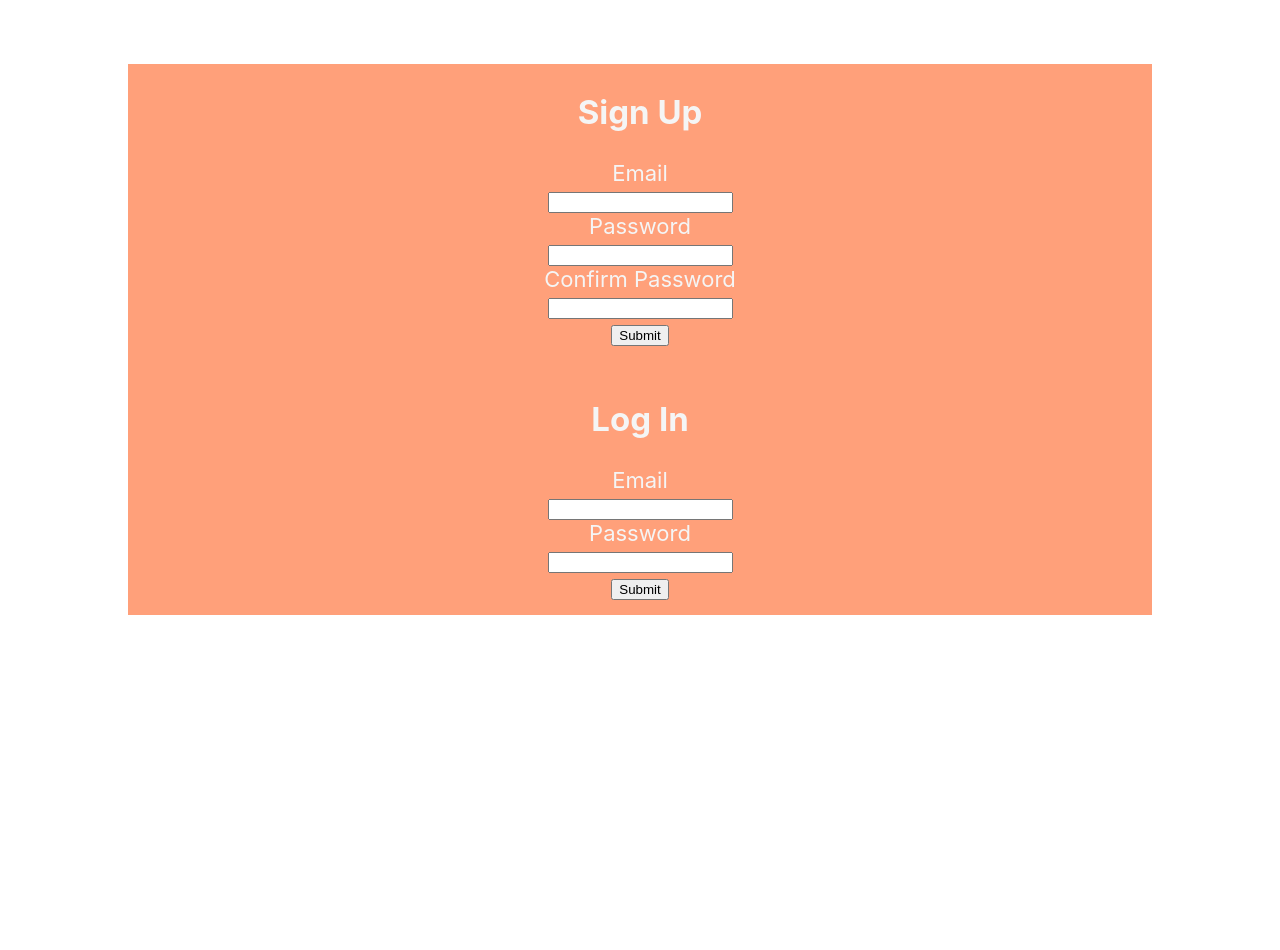
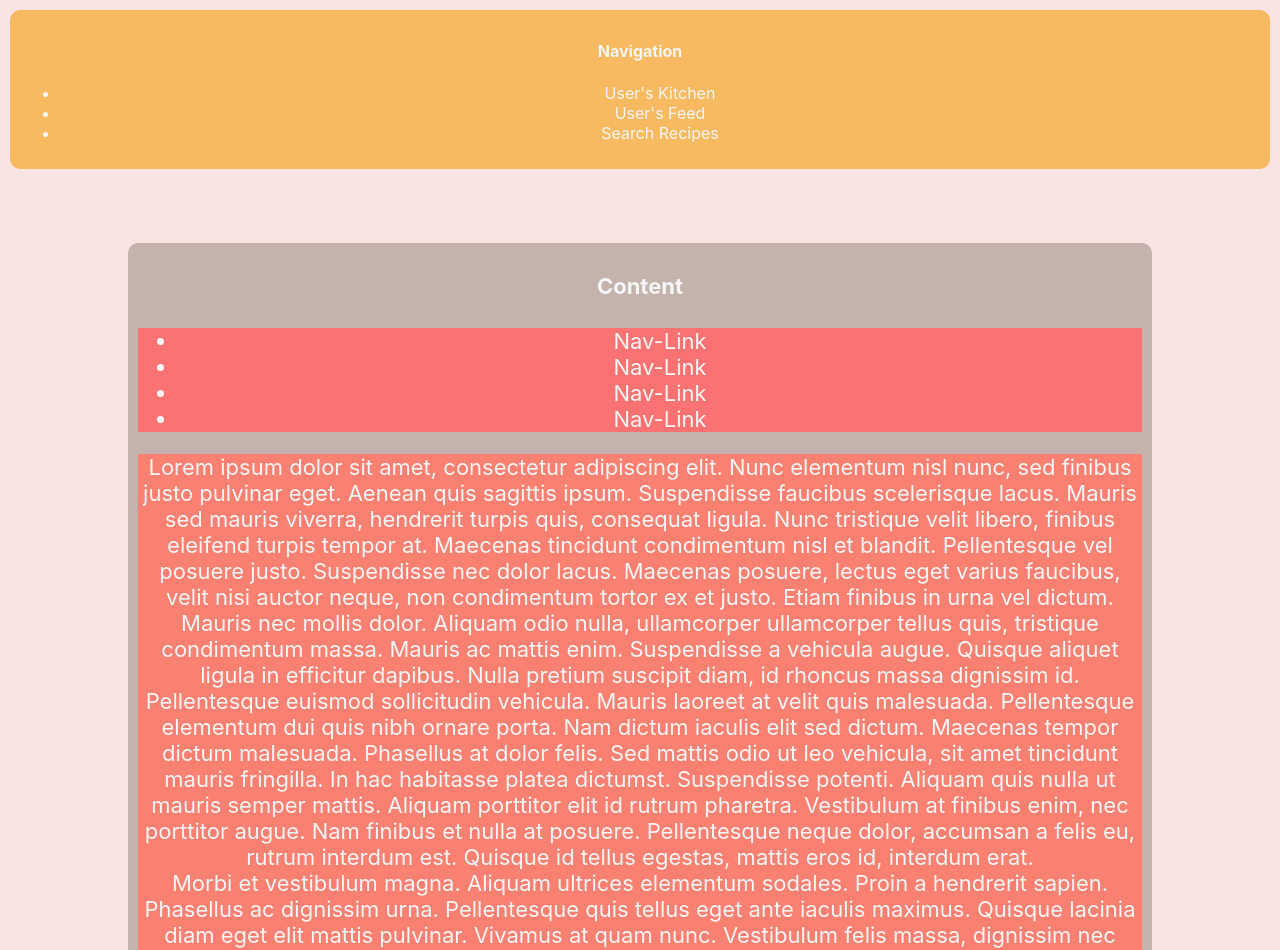
Before and after one commit to badihaki/bwif-frontend, a React (Create React App) app: page / in a window 1280 px wide. Shown: the top 950 px of the page. Before the commit the page ends 800 px from the top, so only its background shows below. Built offline with nearby package versions, Linux system fonts and the light colour scheme; no server answers.

Commit message:
started on layout

```diff
--- a/src/App.css
+++ b/src/App.css
@@ -42,9 +42,27 @@
 
 */
 
-.App {
+#app{
+  display: flex;
+  flex-flow: row wrap;
   text-align: center;
-  background-color:lightsalmon;
+  background-color: rgb(250, 228, 226);
+}
+#app>*{
+  padding: 10px;
+  margin: 10px;
+  flex: 1 100%;
+  border-radius: 10px;
+}
+
+#navigation{
+  background-color:rgb(247, 186, 96);
+  color: whitesmoke;
+}
+
+#content {
+  text-align: center;
+  background-color:rgb(196, 179, 173);
   margin-top: 5%;
   margin-left: 10%;
   margin-right: 10%;
@@ -53,3 +71,11 @@
   padding-bottom: 15px;
   padding-top: 01px;
 }
+
+#content-navigation{
+  background-color: rgb(250, 114, 114);
+}
+
+#main-content{
+  background-color: salmon;
+}
--- a/src/App.js
+++ b/src/App.js
@@ -11,8 +11,46 @@ function App() {
     fetch("/hello").then(r=>r.json()).then(data=>console.log(data))
   })
   return(
-    <div>
-      <SignupLoginComponent />
+    <div id='app'>
+      { /*<SignupLoginComponent />*/ }
+      <div id='navigation'>
+        <h4>Navigation</h4>
+        <ul>
+          <li className='link'>
+            User's Kitchen
+          </li>
+          <li className='link'>
+            User's Feed
+          </li>
+          <li className='link'>
+            Search Recipes
+          </li>
+        </ul>
+      </div>
+      <div id='content'>
+        <h4>Content</h4>
+        <div id='content-navigation'>
+          <ul>
+            <li className='nav-link'>Nav-Link</li>
+            <li className='nav-link'>Nav-Link</li>
+            <li className='nav-link'>Nav-Link</li>
+            <li className='nav-link'>Nav-Link</li>
+          </ul>
+        </div>
+        <div id='main-content'>
+          <p className='stuff'>
+            Lorem ipsum dolor sit amet, consectetur adipiscing elit. Nunc elementum nisl nunc, sed finibus justo pulvinar eget. Aenean quis sagittis ipsum. Suspendisse faucibus scelerisque lacus. Mauris sed mauris viverra, hendrerit turpis quis, consequat ligula. Nunc tristique velit libero, finibus eleifend turpis tempor at. Maecenas tincidunt condimentum nisl et blandit. Pellentesque vel posuere justo. Suspendisse nec dolor lacus. Maecenas posuere, lectus eget varius faucibus, velit nisi auctor neque, non condimentum tortor ex et justo. Etiam finibus in urna vel dictum. Mauris nec mollis dolor. Aliquam odio nulla, ullamcorper ullamcorper tellus quis, tristique condimentum massa. Mauris ac mattis enim. Suspendisse a vehicula augue. Quisque aliquet ligula in efficitur dapibus. Nulla pretium suscipit diam, id rhoncus massa dignissim id.
+          <br />
+            Pellentesque euismod sollicitudin vehicula. Mauris laoreet at velit quis malesuada. Pellentesque elementum dui quis nibh ornare porta. Nam dictum iaculis elit sed dictum. Maecenas tempor dictum malesuada. Phasellus at dolor felis. Sed mattis odio ut leo vehicula, sit amet tincidunt mauris fringilla. In hac habitasse platea dictumst. Suspendisse potenti. Aliquam quis nulla ut mauris semper mattis. Aliquam porttitor elit id rutrum pharetra. Vestibulum at finibus enim, nec porttitor augue. Nam finibus et nulla at posuere. Pellentesque neque dolor, accumsan a felis eu, rutrum interdum est. Quisque id tellus egestas, mattis eros id, interdum erat.
+          <br />
+          Morbi et vestibulum magna. Aliquam ultrices elementum sodales. Proin a hendrerit sapien. Phasellus ac dignissim urna. Pellentesque quis tellus eget ante iaculis maximus. Quisque lacinia diam eget elit mattis pulvinar. Vivamus at quam nunc. Vestibulum felis massa, dignissim nec ornare id, aliquet sed diam. Nulla facilisi. Vivamus feugiat laoreet egestas. Ut a varius elit, non hendrerit lorem.
+          <br />
+          Ut lobortis vel elit tempor maximus. Morbi ac euismod enim. Donec quis orci nulla. Maecenas malesuada, ex id feugiat semper, orci metus pulvinar leo, in ornare sem dui venenatis lectus. Nam sed ornare ipsum. Donec sollicitudin eu lorem non gravida. Sed nec risus ac ipsum fringilla tincidunt molestie sed justo. Donec luctus eget odio at cursus. Integer sed orci condimentum ex accumsan dictum sed eget nunc. Proin eget nunc est. Morbi pretium elit id purus gravida laoreet. Etiam rutrum neque enim, eget bibendum dolor dapibus quis. Nam fermentum auctor gravida.
+          </p>
+        </div>
+      </div>
+      <div></div>
+
     </div>
   )
 }
--- a/src/Components/LogInSignUp.js
+++ b/src/Components/LogInSignUp.js
@@ -156,7 +156,7 @@ function SignupLoginComponent(){
     }
 
       return(
-        <div className="App">
+        <div className="LoginSignup">
           { user ? <LogoutComponent /> : <SignupLoginComponent /> }
         </div>
       )
```
